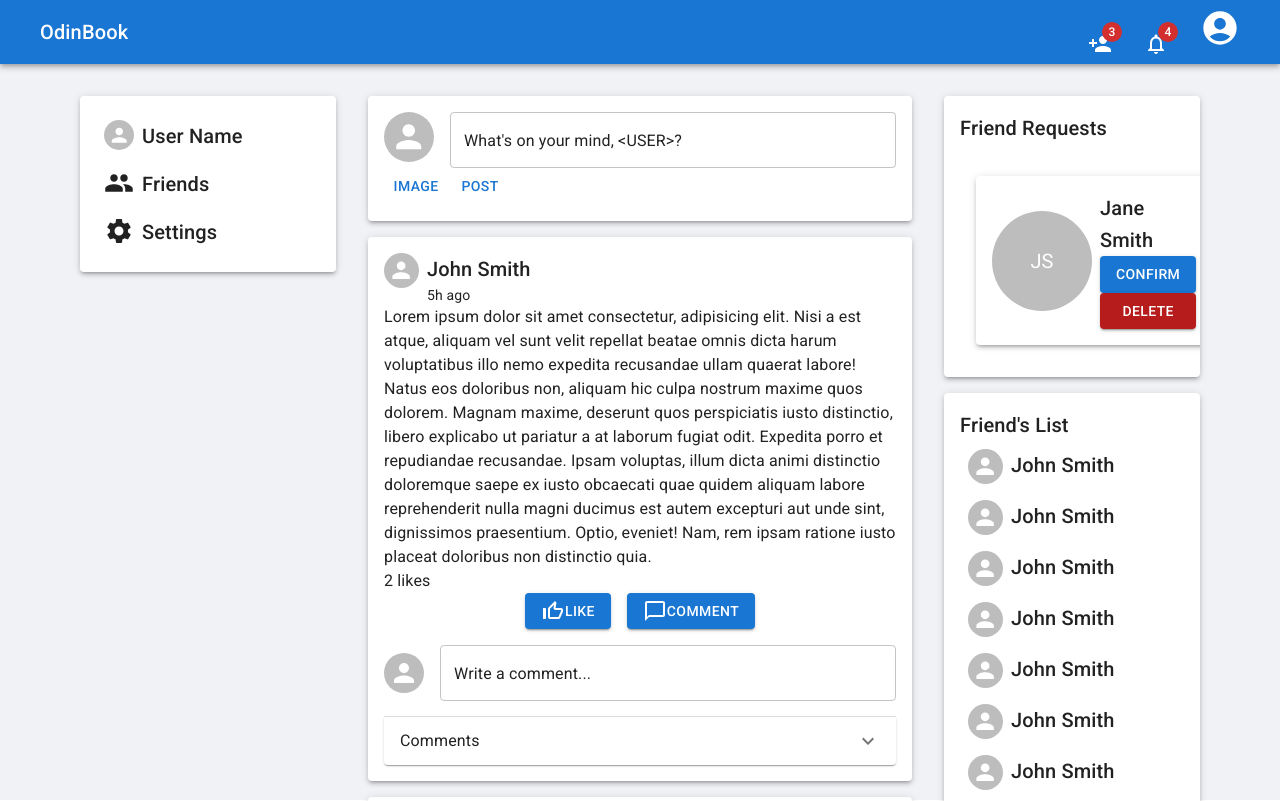
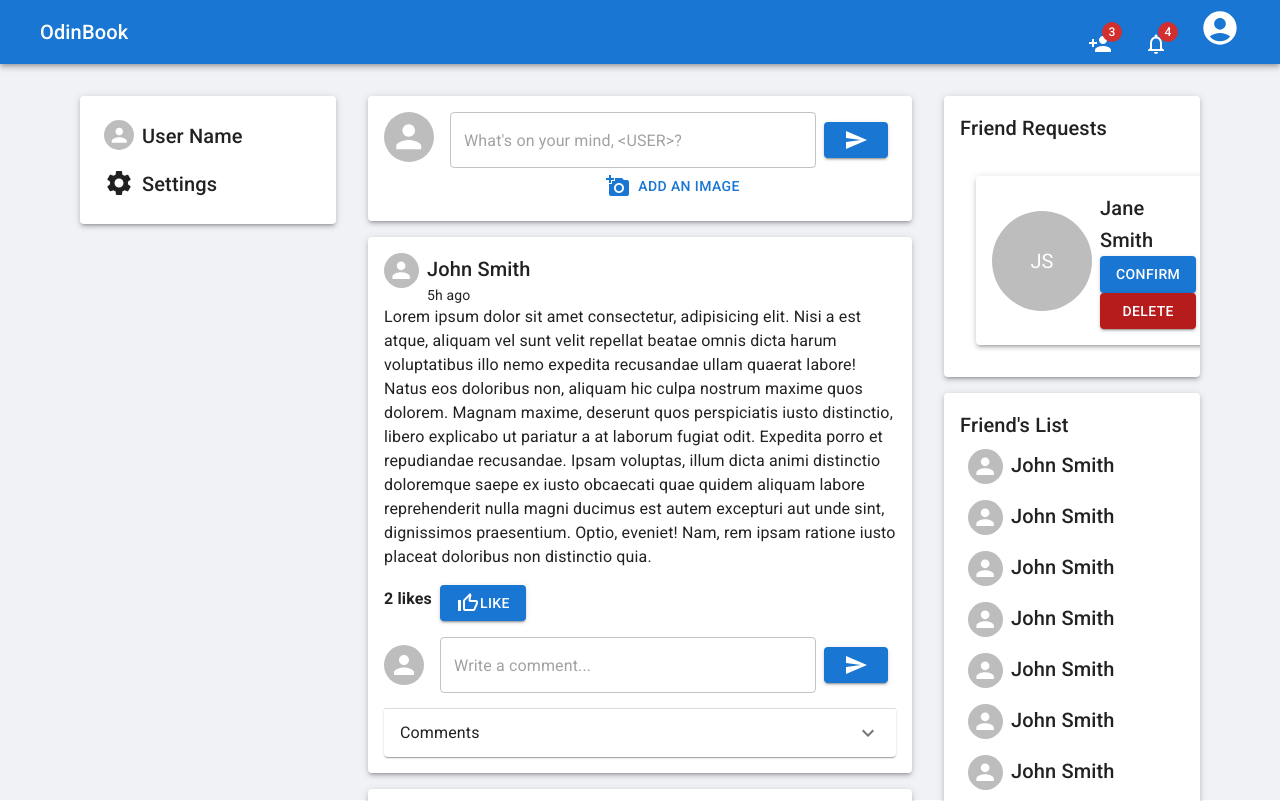
Before and after one commit to DorianDeptuch/odin-book, a Next.js app in the folder client/: page / in a window 1280 px wide. Shown: the top 801 px of the page. Built offline with nearby package versions, Linux system fonts and the light colour scheme.

Commit message:
added a send button to the comment section of Post and StatusUpdate components, cleaned up the look of the likes, Comments, Posts, LikeCounter components. Removed 'Friends' from UserSidebar component

```diff
--- a/client/components/Comment.js
+++ b/client/components/Comment.js
@@ -4,6 +4,11 @@ import Stack from "@mui/material/Stack";
 import Typography from "@mui/material/Box";
 import Paper from "@mui/material/Paper";
 import Avatar from "@mui/material/Avatar";
+
+const styles = {
+  m: 0,
+  p: 1,
+};
 
 function Comment() {
   return (
@@ -18,10 +23,17 @@ function Comment() {
           }}
         ></Avatar>
         <Stack sx={{ mb: 2 }}>
-          <Typography variant="h6" component="h6">
-            John Smith
+          <Stack direction="row">
+            <Typography variant="h4" component="h4" sx={styles}>
+              <strong>John Smith</strong>
+            </Typography>
+            <Typography variant="caption" component="p" sx={styles}>
+              (3h ago)
+            </Typography>
+          </Stack>
+          <Typography variant="body1" component="p" sx={styles}>
+            Hey cool post dude!!
           </Typography>
-          <Typography>Hey cool post dude!!</Typography>
         </Stack>
       </Stack>
     </Paper>
--- a/client/components/LikeCounter.js
+++ b/client/components/LikeCounter.js
@@ -5,7 +5,9 @@ import Typography from "@mui/material/Typography";
 function LikeCounter() {
   return (
     <Box>
-      <Typography>2 likes</Typography>
+      <Typography variant="subtitle1" component="p">
+        <strong>2 likes</strong>
+      </Typography>
     </Box>
   );
 }
--- a/client/components/Post.js
+++ b/client/components/Post.js
@@ -9,7 +9,7 @@ import AccordionSummary from "@mui/material/AccordionSummary";
 import AccordionDetails from "@mui/material/AccordionDetails";
 import ExpandMoreIcon from "@mui/icons-material/ExpandMore";
 import ThumbUpOffAltIcon from "@mui/icons-material/ThumbUpOffAlt";
-import ChatBubbleOutlineIcon from "@mui/icons-material/ChatBubbleOutline";
+import SendIcon from "@mui/icons-material/Send";
 import Comment from "./Comment";
 import LikeCounter from "./LikeCounter";
 import Avatar from "@mui/material/Avatar";
@@ -49,26 +49,31 @@ function Post() {
           dignissimos praesentium. Optio, eveniet! Nam, rem ipsam ratione iusto
           placeat doloribus non distinctio quia.
         </Typography>
-        <LikeCounter />
-        <Stack direction="row" sx={{ justifyContent: "center" }}>
+        <Stack direction="row" sx={{ justifyContent: "start", mt: 2 }}>
+          <LikeCounter style={{ alignSelf: "center" }} />
           <Button variant="contained" sx={{ mx: 1 }}>
             <ThumbUpOffAltIcon></ThumbUpOffAltIcon> Like
-          </Button>
-          <Button variant="contained" sx={{ mx: 1 }}>
-            <ChatBubbleOutlineIcon></ChatBubbleOutlineIcon> Comment
           </Button>
         </Stack>
         <Box sx={{ my: 2 }}>
           <Stack direction="row">
             <Avatar sx={{ alignSelf: "center", mr: 2 }}></Avatar>
             <form action="" method="POST" style={{ width: "100%" }}>
+              <Stack direction="row">
                 <TextField
                   fullWidth
                   id="new-comment"
                   labrl="Outlined"
                   variant="outlined"
-                defaultValue="Write a comment..."
+                  placeholder="Write a comment..."
                 />
+                <Button
+                  variant="contained"
+                  sx={{ mx: 1, height: "100%", alignSelf: "center" }}
+                >
+                  <SendIcon></SendIcon>
+                </Button>
+              </Stack>
             </form>
           </Stack>
         </Box>
--- a/client/components/StatusUpdate.js
+++ b/client/components/StatusUpdate.js
@@ -1,11 +1,18 @@
-import React from "react";
+import React, { useState } from "react";
 import Paper from "@mui/material/Paper";
 import Stack from "@mui/material/Stack";
 import TextField from "@mui/material/TextField";
 import Button from "@mui/material/Button";
 import Avatar from "@mui/material/Avatar";
+import Typography from "@mui/material/Typography";
+import SendIcon from "@mui/icons-material/Send";
+import AddAPhotoIcon from "@mui/icons-material/AddAPhoto";
+import Input from "@mui/material/Input";
+import CloseIcon from "@mui/icons-material/Close";
 
 function StatusUpdate() {
+  const [showChooseFile, setShowChooseFile] = useState(false);
+  const handleChooseFile = () => setShowChooseFile(!showChooseFile);
   return (
     <Paper elevation={3} sx={{ p: 2 }}>
       <Stack>
@@ -18,16 +25,37 @@ function StatusUpdate() {
               mr: 2,
             }}
           ></Avatar>
+          <form action="" method="POST" noValidate style={{ width: "100%" }}>
+            <Stack direction="row">
               <TextField
                 fullWidth
                 id="statusUpdate"
                 variant="outlined"
-            defaultValue="What's on your mind, <USER>?"
+                placeholder="What's on your mind, <USER>?"
               ></TextField>
+              <Button
+                type="submit"
+                variant="contained"
+                sx={{ mx: 1, height: "100%", alignSelf: "center" }}
+              >
+                <SendIcon></SendIcon>
+              </Button>
             </Stack>
             <Stack direction="row">
-          <Button>Image</Button>
-          <Button>Post</Button>
+              {showChooseFile && <Input type="file" />}
+              {!showChooseFile ? (
+                <Button sx={{ mx: "auto" }} onClick={handleChooseFile}>
+                  <AddAPhotoIcon sx={{ mr: 1 }} />
+                  Add an Image
+                </Button>
+              ) : (
+                <Button sx={{ mx: "auto" }} onClick={handleChooseFile}>
+                  <CloseIcon sx={{ mr: 1 }} color="error" />
+                  <Typography color="error">Close</Typography>
+                </Button>
+              )}
+            </Stack>
+          </form>
         </Stack>
       </Stack>
     </Paper>
--- a/client/components/UserSidebar.js
+++ b/client/components/UserSidebar.js
@@ -34,20 +34,6 @@ function UserSidebar() {
             </Stack>
           </a>
         </Link>
-        <Link href="">
-          <a>
-            <Stack direction="row" sx={{ p: 1 }}>
-              <GroupIcon sx={iconStyle}></GroupIcon>
-              <Typography
-                variant="h6"
-                component="h6"
-                sx={{ alignSelf: "center" }}
-              >
-                Friends
-              </Typography>
-            </Stack>
-          </a>
-        </Link>
         <Link href="/settings">
           <a>
             <Stack direction="row" sx={{ p: 1 }}>
```
Lines whose indentation alone changed are shown as unchanged.
